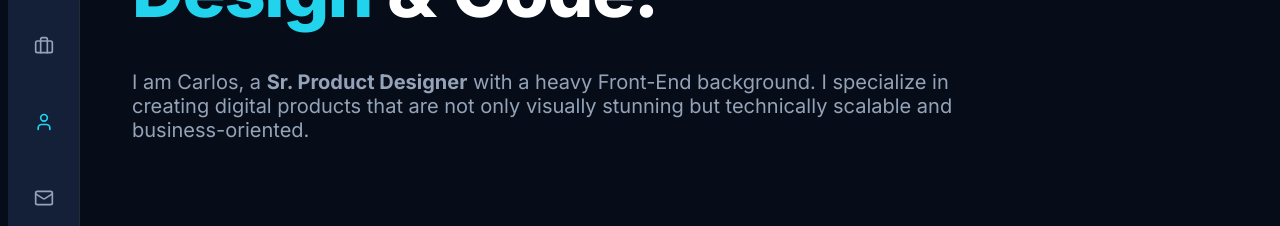
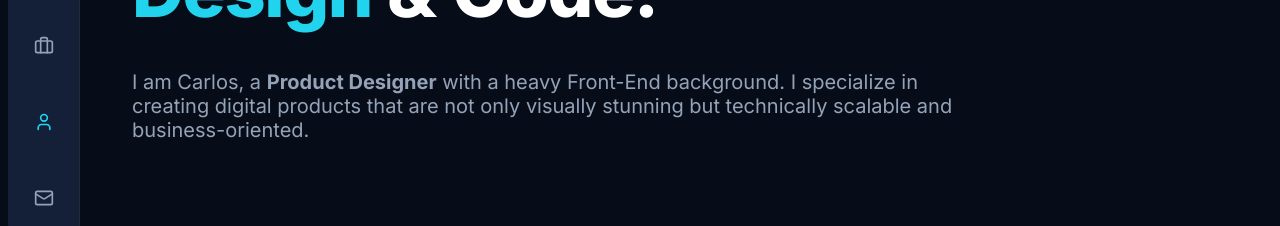
Before and after one commit to kornersin/portafolio-2026, a React (Vite) app: page /about in a window 1280 px wide. Shown: the part 316-542 px from the top of the page. Built offline with nearby package versions, Linux system fonts and the light colour scheme.

Commit message:
cambio en about html

```diff
--- a/src/pages/About.jsx
+++ b/src/pages/About.jsx
@@ -21,7 +21,7 @@ const About = () => {
           Bridging the gap between <span className="text-cyan">Design</span> & <span className="text-purple-glow">Code.</span>
         </h1>
         <p className="text-subtle about-description">
-          I am Carlos, a <strong className="text-white">Sr. Product Designer</strong> with a heavy Front-End background.
+          I am Carlos, a <strong className="text-white">Product Designer</strong> with a heavy Front-End background.
           I specialize in creating digital products that are not only visually stunning but technically scalable and business-oriented.
         </p>
       </motion.section>
```
